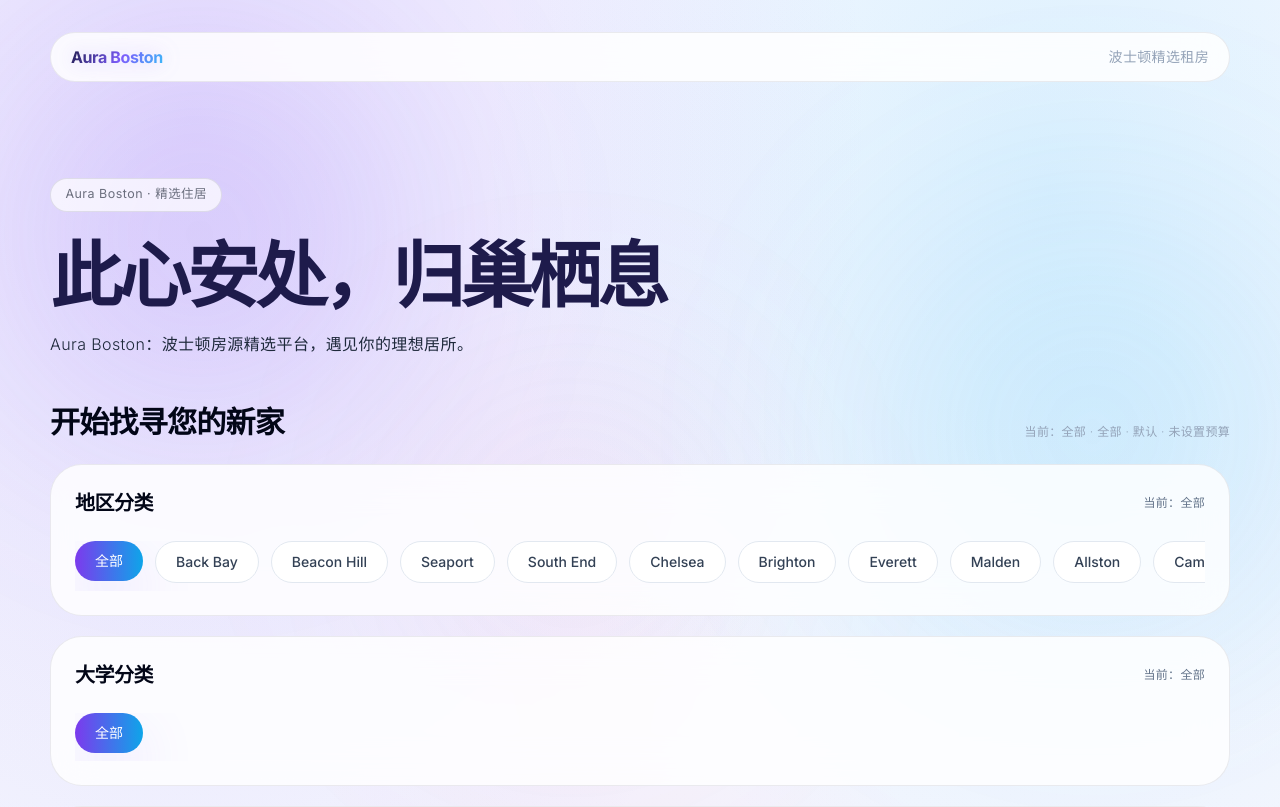
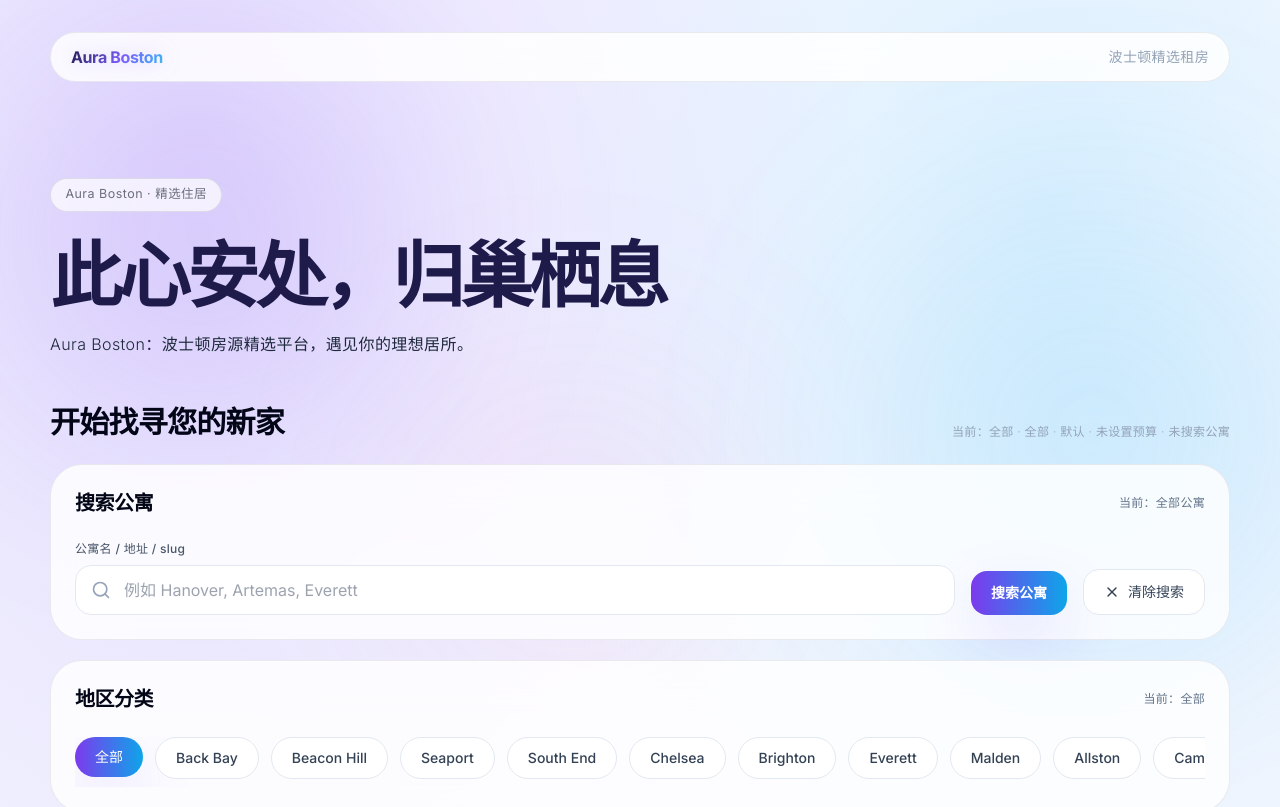
Before and after one commit to xuyangshen0711/houserenting, a Next.js app: page / in a window 1280 px wide. Shown: the top 807 px of the page. Built offline with nearby package versions, Linux system fonts and the light colour scheme; no server answers; the database is empty.

Commit message:
Add apartment search for home and admin

```diff
--- a/app/page.tsx
+++ b/app/page.tsx
@@ -13,6 +13,7 @@ type HomePageProps = {
     area?: string;
     school?: string;
     sort?: RentSortValue;
+    q?: string;
     minRent?: string;
     maxRent?: string;
   }>;
@@ -22,6 +23,7 @@ export default async function HomePage({ searchParams }: HomePageProps) {
   const params = (await searchParams) ?? {};
   const selectedArea = params.area ?? "全部";
   const selectedSort = params.sort ?? "default";
+  const searchQuery = params.q?.trim() ?? "";
   const minRent = params.minRent ?? "";
   const maxRent = params.maxRent ?? "";
   const parsedMinRent = minRent ? Number(minRent) : undefined;
@@ -34,6 +36,7 @@ export default async function HomePage({ searchParams }: HomePageProps) {
     selectedArea,
     selectedSchool,
     selectedSort,
+    searchQuery,
     Number.isFinite(parsedMinRent) ? parsedMinRent : undefined,
     Number.isFinite(parsedMaxRent) ? parsedMaxRent : undefined
   );
@@ -49,6 +52,7 @@ export default async function HomePage({ searchParams }: HomePageProps) {
     minRent || maxRent
       ? `${minRent || "不限"} - ${maxRent || "不限"}`
       : "未设置预算";
+  const searchSummary = searchQuery ? `搜索：${searchQuery}` : "未搜索公寓";
 
   return (
     <main className="page-shell pb-20">
@@ -75,7 +79,7 @@ export default async function HomePage({ searchParams }: HomePageProps) {
             </h2>
           </div>
           <p className="hidden text-xs font-light tracking-wide text-slate-400 sm:block">
-            当前：{selectedArea} · {selectedSchool} · {rentSummary} · {budgetSummary}
+            当前：{selectedArea} · {selectedSchool} · {rentSummary} · {budgetSummary} · {searchSummary}
           </p>
         </div>
 
@@ -85,6 +89,7 @@ export default async function HomePage({ searchParams }: HomePageProps) {
           selectedArea={selectedArea}
           selectedSchool={selectedSchool}
           selectedSort={selectedSort}
+          searchQuery={searchQuery}
           minRent={minRent}
           maxRent={maxRent}
         />
@@ -100,9 +105,13 @@ export default async function HomePage({ searchParams }: HomePageProps) {
           </div>
         ) : (
           <div className="glass-filter rounded-[2rem] p-8 text-center">
-            <p className="text-lg font-bold text-slate-950">这个区域暂时还没有已发布房源</p>
+            <p className="text-lg font-bold text-slate-950">
+              {searchQuery ? "没有找到匹配的公寓" : "这个区域暂时还没有已发布房源"}
+            </p>
             <p className="mt-3 text-sm font-light leading-7 text-slate-500">
-              你可以切换其他区域看看，或者稍后再回来刷新。后台新增并上架后，这里会自动出现。
+              {searchQuery
+                ? "可以试试换个公寓名、地址关键词，或者清空搜索后再配合区域和预算筛选。"
+                : "你可以切换其他区域看看，或者稍后再回来刷新。后台新增并上架后，这里会自动出现。"}
             </p>
           </div>
         )}
--- a/components/home-filters.tsx
+++ b/components/home-filters.tsx
@@ -2,8 +2,9 @@
 
 import Link from "next/link";
 import { motion } from "framer-motion";
+import { Search, X } from "lucide-react";
 import { useRouter, useSearchParams } from "next/navigation";
-import { useState } from "react";
+import { useEffect, useState } from "react";
 import { getSchoolDisplayLabel, type RentSortValue } from "@/lib/listing-view-model";
 
 type HomeFiltersProps = {
@@ -12,6 +13,7 @@ type HomeFiltersProps = {
   selectedArea: string;
   selectedSchool: string;
   selectedSort: RentSortValue;
+  searchQuery: string;
   minRent: string;
   maxRent: string;
 };
@@ -84,19 +86,31 @@ export function HomeFilters({
   selectedArea,
   selectedSchool,
   selectedSort,
+  searchQuery,
   minRent,
   maxRent
 }: HomeFiltersProps) {
   const router = useRouter();
   const searchParams = useSearchParams();
+  const [queryInput, setQueryInput] = useState(searchQuery);
   const [minBudget, setMinBudget] = useState(minRent);
   const [maxBudget, setMaxBudget] = useState(maxRent);
+
+  useEffect(() => {
+    setQueryInput(searchQuery);
+  }, [searchQuery]);
+
+  useEffect(() => {
+    setMinBudget(minRent);
+    setMaxBudget(maxRent);
+  }, [minRent, maxRent]);
 
   function buildHref(
     nextValues: {
       area?: string;
       school?: string;
       sort?: string;
+      q?: string;
       minRent?: string;
       maxRent?: string;
     },
@@ -113,6 +127,21 @@ export function HomeFilters({
     const query = params.toString();
     const base = query ? `/?${query}` : "/";
     return hash ? `${base}${hash}` : base;
+  }
+
+  function applySearch() {
+    router.push(
+      buildHref({ q: queryInput.trim() }, "#search-section"),
+      { scroll: false }
+    );
+  }
+
+  function resetSearch() {
+    setQueryInput("");
+    router.push(
+      buildHref({ q: "" }, "#search-section"),
+      { scroll: false }
+    );
   }
 
   function applyBudget() {
@@ -133,6 +162,55 @@ export function HomeFilters({
 
   return (
     <div className="mt-6 space-y-5">
+      <section id="search-section" className="scroll-mt-28 rounded-[2rem] p-6" style={cardStyle}>
+        <div className="flex items-center justify-between gap-4">
+          <h3 className="text-xl font-bold tracking-tight text-slate-950">搜索公寓</h3>
+          <p className="text-xs font-light tracking-wide text-slate-500">
+            当前：{searchQuery ? searchQuery : "全部公寓"}
+          </p>
+        </div>
+
+        <div className="mt-6 grid gap-4 md:grid-cols-[minmax(0,1fr)_auto_auto]">
+          <label className="block">
+            <span className="mb-2 block text-xs font-medium tracking-wide text-slate-600">
+              公寓名 / 地址 / slug
+            </span>
+            <div className="relative">
+              <Search className="pointer-events-none absolute left-4 top-1/2 h-5 w-5 -translate-y-1/2 text-slate-400" />
+              <input
+                value={queryInput}
+                onChange={(event) => setQueryInput(event.target.value)}
+                onKeyDown={(event) => {
+                  if (event.key === "Enter") {
+                    event.preventDefault();
+                    applySearch();
+                  }
+                }}
+                placeholder="例如 Hanover, Artemas, Everett"
+                className="w-full rounded-2xl border border-slate-200 bg-white py-3 pl-12 pr-4 text-slate-900 outline-none transition focus:border-violet-400 focus:ring-2 focus:ring-violet-100"
+              />
+            </div>
+          </label>
+
+          <button
+            type="button"
+            onClick={applySearch}
+            className="self-end rounded-2xl bg-gradient-to-r from-violet-600 to-sky-500 px-5 py-3 text-sm font-semibold text-white shadow-float transition duration-200 hover:scale-105 active:scale-[0.98]"
+          >
+            搜索公寓
+          </button>
+
+          <button
+            type="button"
+            onClick={resetSearch}
+            className="inline-flex self-end items-center justify-center gap-2 rounded-2xl border border-slate-200 bg-white px-5 py-3 text-sm font-medium text-slate-700 transition duration-200 hover:scale-105 hover:bg-slate-50 active:scale-[0.98]"
+          >
+            <X className="h-4 w-4" />
+            清除搜索
+          </button>
+        </div>
+      </section>
+
       <FilterPills
         id="area-section"
         title="地区分类"
--- a/lib/listings.ts
+++ b/lib/listings.ts
@@ -73,6 +73,7 @@ export async function getFeaturedListings(
   selectedArea = "全部",
   selectedSchool = "全部",
   sort: RentSortValue = "default",
+  searchQuery = "",
   minRent?: number,
   maxRent?: number
 ) {
@@ -83,6 +84,7 @@ export async function getFeaturedListings(
 
   try {
     const areaEnum = selectedArea === "全部" ? null : getAreaEnum(selectedArea);
+    const normalizedSearchQuery = searchQuery.trim();
     const properties = await prisma.property.findMany({
       where: {
         isPublished: true,
@@ -92,6 +94,30 @@ export async function getFeaturedListings(
               nearbySchools: {
                 has: selectedSchool
               }
+            }
+          : {}),
+        ...(normalizedSearchQuery
+          ? {
+              OR: [
+                {
+                  name: {
+                    contains: normalizedSearchQuery,
+                    mode: "insensitive"
+                  }
+                },
+                {
+                  address: {
+                    contains: normalizedSearchQuery,
+                    mode: "insensitive"
+                  }
+                },
+                {
+                  slug: {
+                    contains: normalizedSearchQuery,
+                    mode: "insensitive"
+                  }
+                }
+              ]
             }
           : {}),
         ...(minRent !== undefined || maxRent !== undefined
```
Also changed, not shown: components/admin-dashboard.tsx (+67 -11 lines).
